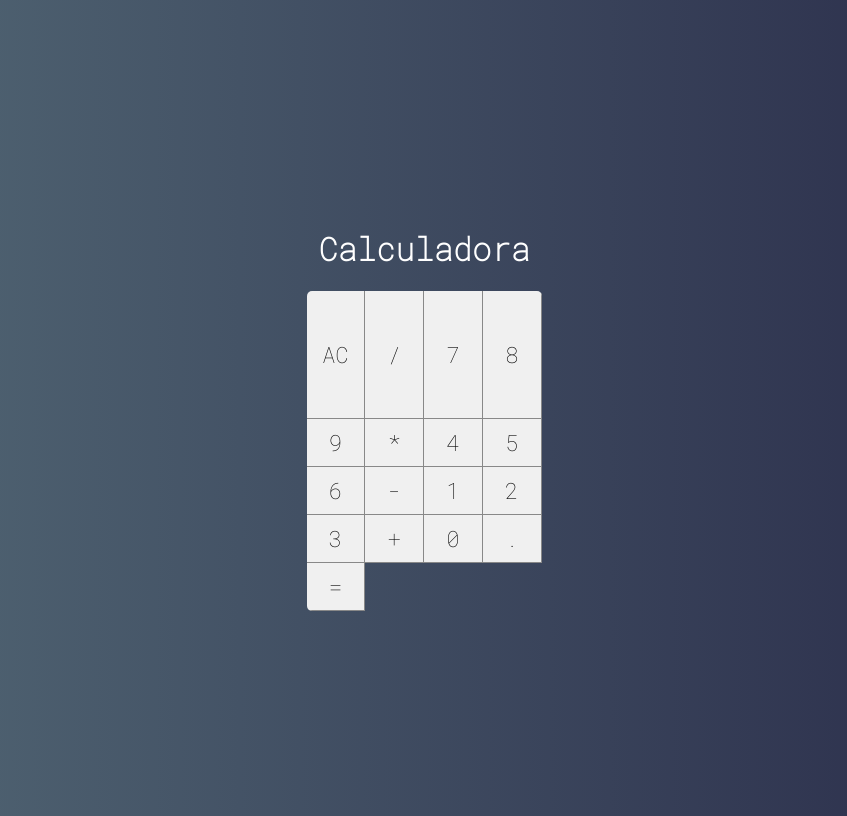
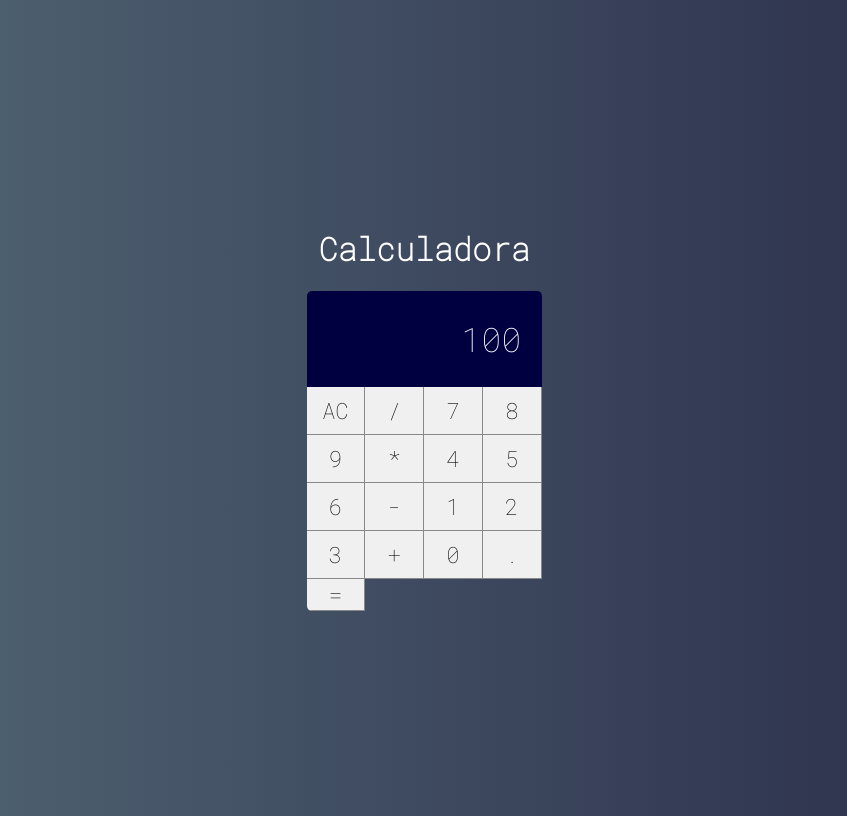
Before and after one commit to ricardojrm/react-redux.udemy, a React (Create React App) app in the folder calculadora/: page / in a window 1280 px wide. Shown: the whole page, without its empty margins (216-1063 px from the left). Built offline with nearby package versions, Linux system fonts and the light colour scheme.

Commit message:
Aula 46: Componente Display

```diff
--- /dev/null
+++ b/calculadora/src/components/Display.css
@@ -0,0 +1,11 @@
+.display
+{
+    grid-column: span 4;
+    background-color: #000040;
+    display: flex;
+    justify-content: flex-end;
+    align-items: center;
+    padding: 20px;
+    font-size: 2.1em;
+    overflow: hidden;
+}
--- /dev/null
+++ b/calculadora/src/components/Display.jsx
@@ -0,0 +1,13 @@
+import './Display.css';
+import React from 'react';
+
+function Display( props )
+{
+    return (
+        <div className="display">
+            {props.value}
+        </div>
+    );
+}
+
+export default Display;
--- a/calculadora/src/main/Calculator.jsx
+++ b/calculadora/src/main/Calculator.jsx
@@ -1,5 +1,6 @@
 import './Calculator.css';
 import React, { Component } from 'react';
+import Display from '../components/Display';
 import Button from '../components/Button';
 
 class Calculator extends Component
@@ -8,6 +9,7 @@ class Calculator extends Component
     {
         return (
             <div className="calculator">
+                <Display value={100} />
                 <Button label="AC" />
                 <Button label="/" />
                 <Button label="7" />
```
